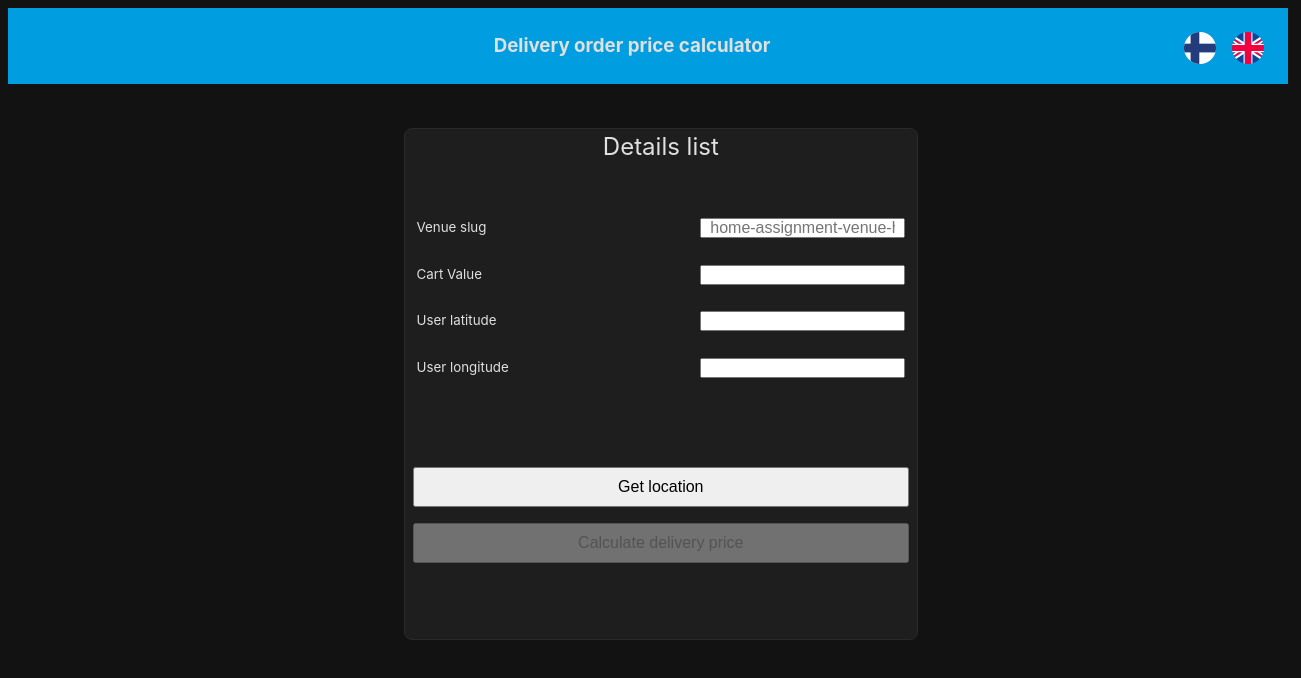
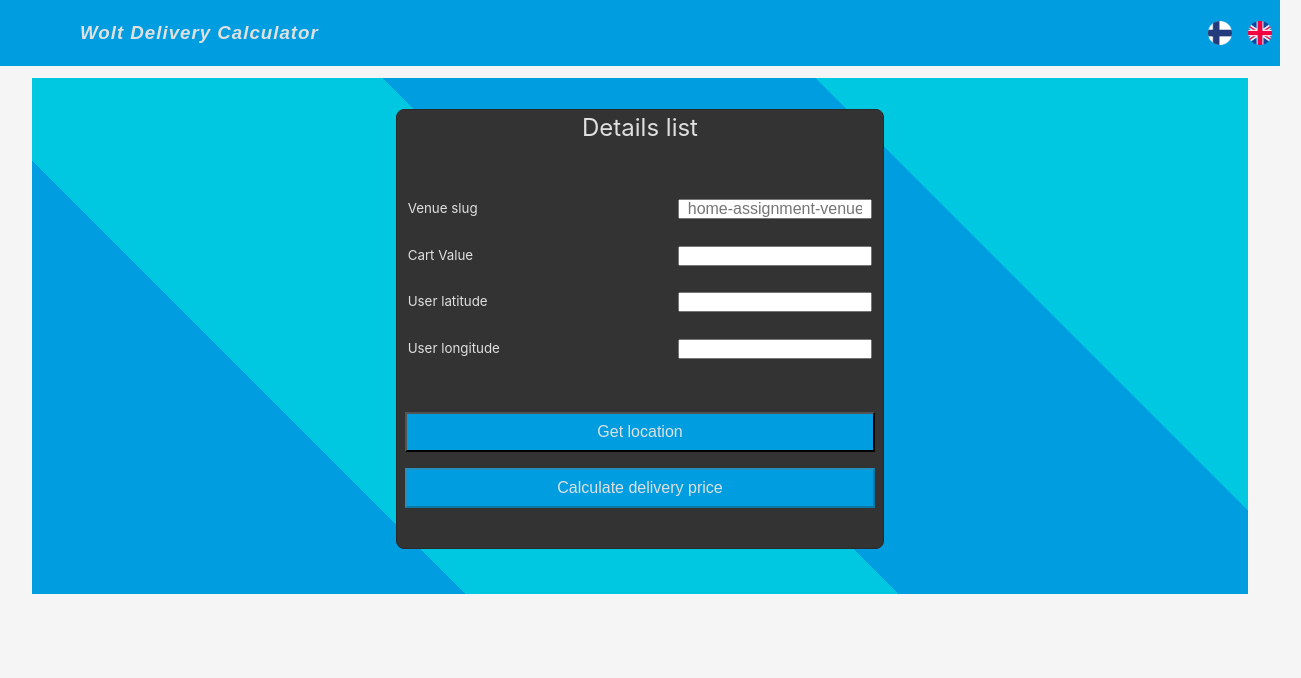
Before and after one commit to NikolaiMarkalainen/Wolt-frontend-internship-assignment, a React (Vite) app: page / in a window 1280 px wide. Shown: the top 678 px of the page, 1301 px wide, since content can reach past the window. Built offline with nearby package versions, Linux system fonts and the light colour scheme.

Commit message:
Finished tests and adjusted css

```diff
--- a/src/App.css
+++ b/src/App.css
@@ -1,15 +1,17 @@
 :root {
-  --bg-primary: #121212;
-  --bg-secondary: #1e1e1e;
-  --bg-highlight: #272727;
+  --bg-secondary: #333333; /* Lighter secondary background */
+  --bg-highlight: #444444; /* Lighter highlight color */
+  --off-white: #f5f5f5;
+
+  --wolt-blue: #009de0;
+  --wolt-blue-secondary: #00c8e0;
+  --dark-blue: #0077b6;
 
   --text-primary: #e0e0e0;
   --text-secondary: #a3a3a3;
   --text-disabled: #666666;
 
-  --accent-blue: #009de0;
   --success-green: #30c582;
-  --warning-yellow: #ffb900;
   --error-red: #e02020;
 
   --border-color: #2a2a2a;
@@ -25,56 +27,72 @@
   -webkit-font-smoothing: antialiased;
   -moz-osx-font-smoothing: grayscale;
 }
-
+#root {
+  width: 100%;
+}
 body,
 html {
-  background-color: var(--bg-primary);
+  background-color: var(--off-white);
   color: var(--text-primary);
   width: 100%;
   height: 100%;
   display: flex;
   flex-direction: column;
   font-size: 2vh;
+  padding: 0;
+  margin: 0;
 }
 
 .header {
   color: var(--primary-text);
   display: flex;
-  padding: 1.5rem;
   align-items: center;
-  background-color: var(--accent-blue);
-  position: relative;
+  background-color: var(--wolt-blue);
 }
 
 .header h3 {
   display: flex;
-  justify-content: center;
+  justify-content: left;
   flex: 1;
-  margin: 0;
-  padding-right: 2rem;
+  margin-left: 5rem;
+  font-style: italic;
+  font-weight: 700;
+  letter-spacing: 1px;
+  text-transform: capitalize;
+  color: var(--text-primary);
+  font-family: sans-serif;
 }
 .header-icons {
-  margin-top: 0.3rem;
-  right: 1rem;
-  position: absolute;
+  display: flex;
+  flex: 0.1;
   justify-content: flex-end;
-  top: 50%;
-  transform: translateY(-50%);
 }
 .header-icons img {
   padding: 0.5rem;
-  width: 32px;
-  height: 32px;
+  height: 1.5rem;
+  width: 1.5rem;
 }
 
 .card-parent {
-  padding-top: 2rem;
+  margin-left: 2.5%;
+  background: linear-gradient(
+      45deg,
+      var(--wolt-blue) 25%,
+      var(--wolt-blue-secondary) 25%,
+      var(--wolt-blue-secondary) 50%,
+      var(--wolt-blue) 50%,
+      var(--wolt-blue) 75%,
+      var(--wolt-blue-secondary) 75%,
+      var(--wolt-blue-secondary)
+    )
+    0 0;
   display: flex;
+  width: 95%;
+
   height: 100%;
-  align-items: center;
+
   flex-direction: row;
-  margin: 1vw;
-  width: 100%;
+  margin-top: 1vw;
   justify-content: space-evenly;
 }
 
@@ -85,7 +103,9 @@
 }
 .input-field-parent {
   background-color: var(--bg-secondary);
-  height: 100%;
+  height: 85%;
+  margin-top: 2.5%;
+  margin-bottom: 2.5%;
   width: 40%;
   display: flex;
   flex-direction: column;
@@ -145,6 +165,7 @@
 }
 .input-field-buttons {
   flex: 1;
+
   display: flex;
   flex-direction: column;
   width: 100%;
@@ -155,8 +176,24 @@
   margin: 0.5rem;
   height: 5vh;
   font-size: 2vh;
+  margin: 1;
+  color: var(--text-primary);
+  background-color: var(--wolt-blue);
+  transition: background-color 0.3s ease, box-shadow 0.3s ease,
+    transform 0.2s ease;
 }
 
+.input-field-buttons button:hover {
+  background-color: var(--dark-blue);
+  color: var(--off-white);
+  box-shadow: 0 4px 8px rgba(0, 0, 0, 0.2);
+  transform: scale(1.02);
+}
+
+.input-field-buttons button:active {
+  transform: scale(0.98);
+  box-shadow: 0 2px 4px rgba(0, 0, 0, 0.2);
+}
 .spinner {
   display: flex;
   justify-self: center;
@@ -181,7 +218,9 @@
   display: flex;
   flex-direction: column;
   width: 40%;
-  height: 100%;
+  height: 85%;
+  margin-top: 2.5%;
+  margin-bottom: 2.5%;
   background-color: var(--bg-secondary);
   border: 1px solid var(--border-color);
   transition: background-color 0.3s ease, border-color 0.3s ease;
@@ -270,7 +309,11 @@
 }
 
 @media (max-width: 480px) {
+  html {
+    flex-direction: column;
+  }
   .card-parent {
+    background: none;
     flex-direction: column;
     padding-top: 0.5rem;
   }
--- a/src/components/Header.tsx
+++ b/src/components/Header.tsx
@@ -1,10 +1,8 @@
 import { useDispatch } from "react-redux";
 import "../App.css";
-import { useLocalizedStrings } from "../utils/hooks/hooks";
 import { Language } from "../types/LanguageTypes";
 import { changeLanguage } from "../store/features/languageSlice";
 export const Header = () => {
-  const strings = useLocalizedStrings();
   const dispatch = useDispatch();
 
   const handleLanguageChange = (lang: Language) => {
@@ -13,7 +11,7 @@
 
   return (
     <div className="header">
-      <h3>{strings.TITLE}</h3>
+      <h3>Wolt Delivery Calculator</h3>
       <div className="header-icons">
         <img
           id="finlang"
--- a/src/utils/helpers/helpers.ts
+++ b/src/utils/helpers/helpers.ts
@@ -103,8 +103,10 @@
   if (!deliveryMultiplier) return { error: ErrorCodes.RECEIPT_ERROR };
 
   // if cart is lower than minimum order requirement add 200 to the bill
-  console.log(props.cartValue, props.minCartValue);
-  const surCharge = props.cartValue < props.minCartValue ? 200 : 0;
+  const surCharge =
+    props.cartValue < props.minCartValue
+      ? props.minCartValue - props.cartValue
+      : 0;
 
   // base fee is base payment + what venue wants
   const baseFeeAdjusted = props.baseFee + deliveryMultiplier.a;
```
Also changed, not shown: 1 other file (tests, documents, lock files or other folders).
